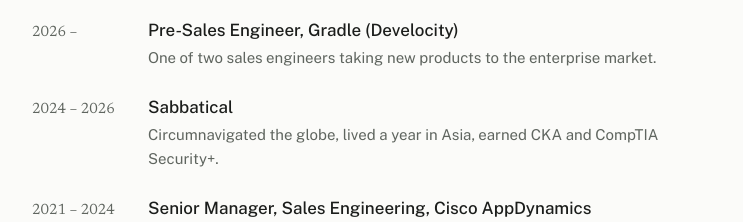
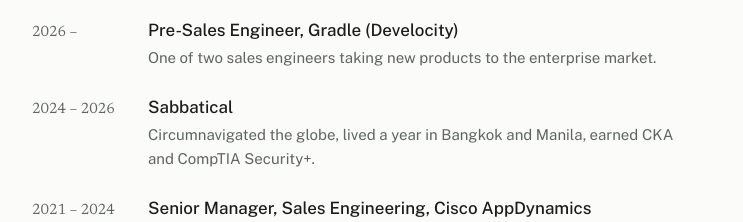
Before and after one commit to partainta1/partain-io, a plain HTML site: page index.html in a window 1280 px wide. Shown: the part 1260-1482 px from the top of the page, without its empty margins (268-1011 px from the left). Drawn offline with nearby package versions, Linux system fonts and the light colour scheme.

Commit message:
Sabbatical row: Bangkok and Manila
Co-Authored-By: Claude Fable 5.1 <noreply@anthropic.com>

```diff
--- a/index.html
+++ b/index.html
@@ -137,7 +137,7 @@ footer { color: var(--muted); font-size: 13px; padding-top: 24px; border-top: 1p
     <h2>Career</h2>
     <ul class="plain">
       <li class="row"><span class="yrs">2026 –</span><div><div class="what">Pre-Sales Engineer, Gradle (Develocity)</div><p class="note">One of two sales engineers taking new products to the enterprise market.</p></div></li>
-      <li class="row"><span class="yrs">2024 – 2026</span><div><div class="what">Sabbatical</div><p class="note">Circumnavigated the globe, lived a year in Asia, earned CKA and CompTIA Security+.</p></div></li>
+      <li class="row"><span class="yrs">2024 – 2026</span><div><div class="what">Sabbatical</div><p class="note">Circumnavigated the globe, lived a year in Bangkok and Manila, earned CKA and CompTIA Security+.</p></div></li>
       <li class="row"><span class="yrs">2021 – 2024</span><div><div class="what">Senior Manager, Sales Engineering, Cisco AppDynamics</div><p class="note">Recruited back from Splunk. Reported to the VP of Channel Sales.</p></div></li>
       <li class="row"><span class="yrs">2020 – 2021</span><div><div class="what">Senior Sales Engineer, Splunk</div><p class="note">Splunk Observability MVP, 2021. Lead observability engineer on $18M closed in 12 months.</p></div></li>
       <li class="row"><span class="yrs">2017 – 2020</span><div><div class="what">Advisory Sales Engineer, AppDynamics</div><p class="note">President's Club, 2018.</p></div></li>
```
